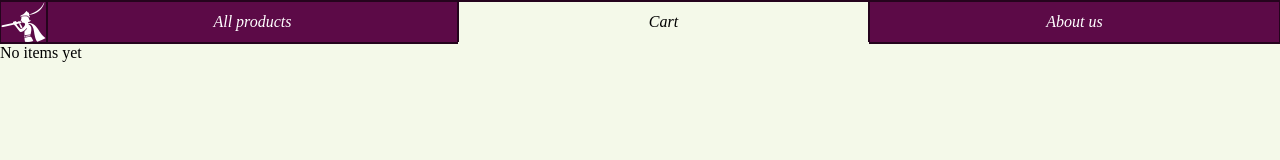
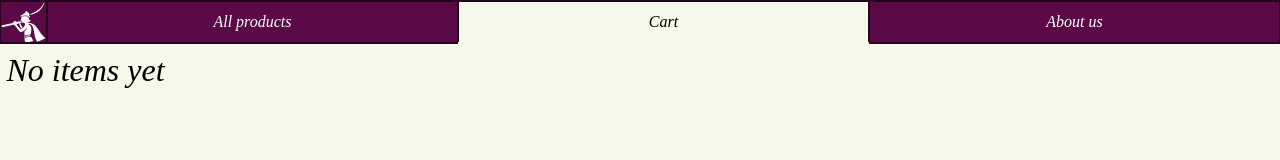
Before and after one commit to asaid997/E-commerece-project, a website: page html/main.html in a window 1280 px wide. Both pictures are taken after a click on the element "Cart". Drawn offline with nearby package versions, Linux system fonts and the light colour scheme.

Commit message:
minor fix

```diff
--- a/css/style.css
+++ b/css/style.css
@@ -177,7 +177,13 @@
     font-style: italic;
 }
 
-
+.text{
+    font-size: 4vh;
+    margin-left: 0.5vw;
+    margin-top: 1vh;
+    margin-bottom: 1vh;
+    font-style: italic;
+}
 
 
 /* The snackbar - position it at the bottom and in the middle of the screen */
```
